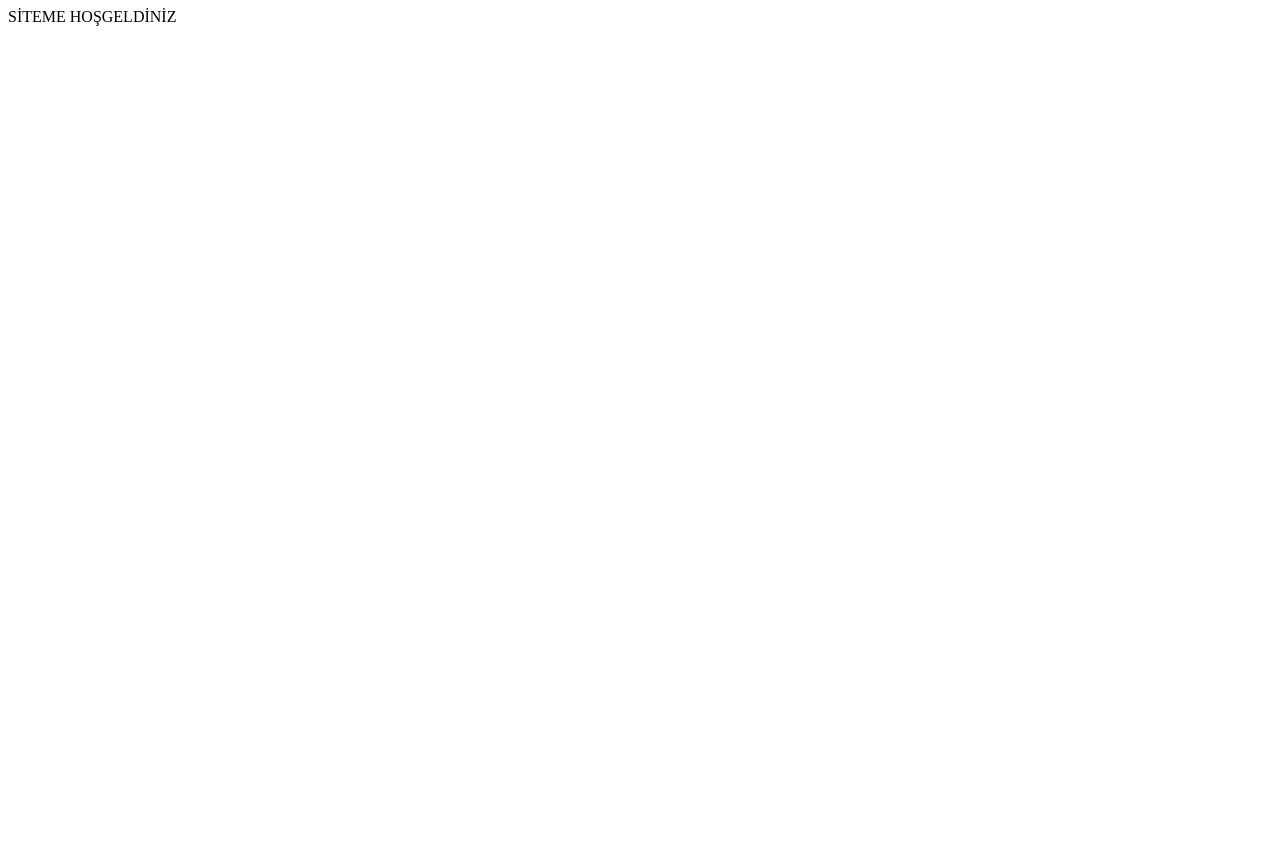
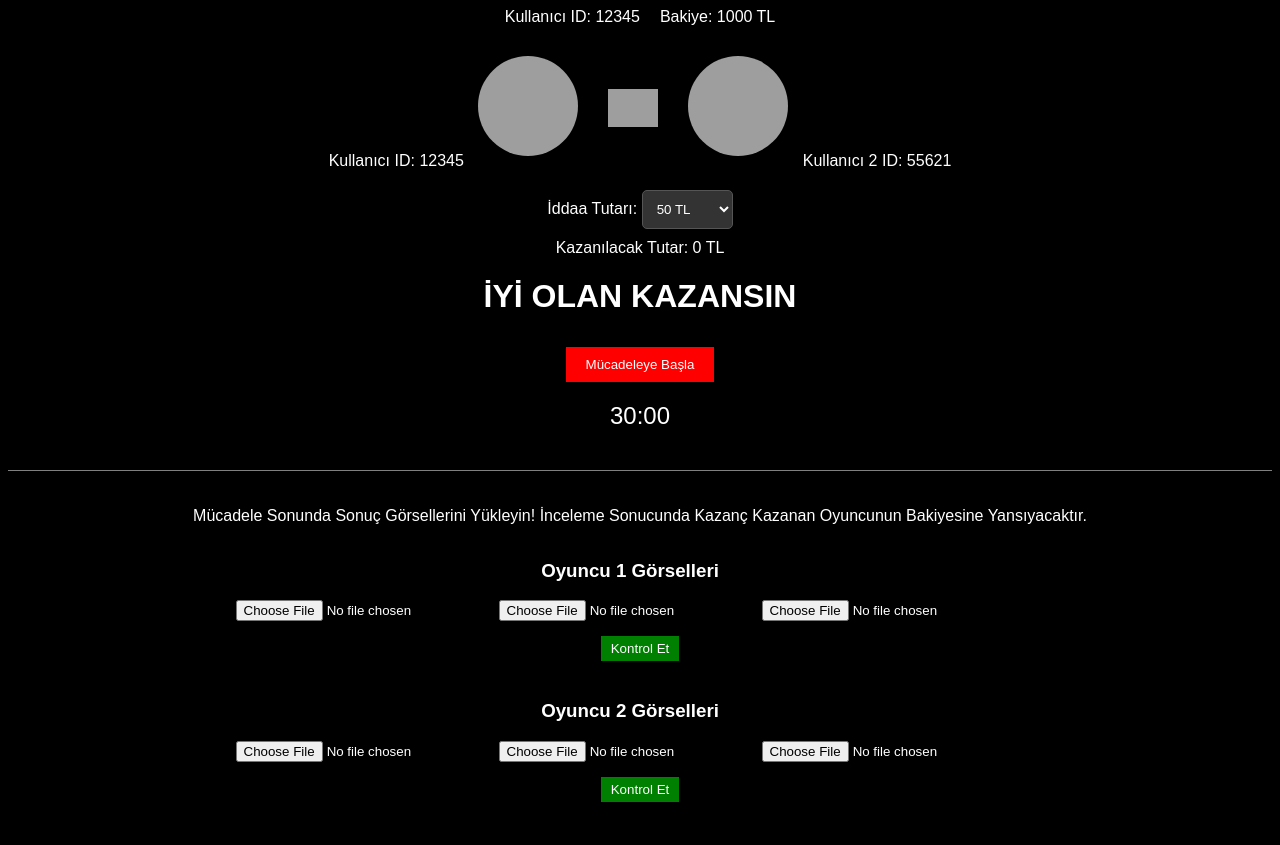
Before and after one commit to Iptvload/sulukcum.githup.io, a plain HTML site: page index.html in a window 1280 px wide. Before the commit the page ends 800 px from the top, so only its background shows below. Drawn offline with Linux system fonts and the light colour scheme; grey boxes are pictures that could not be loaded.

Commit message:
Add files via upload

```diff
--- a/index.html
+++ b/index.html
@@ -1,11 +1,70 @@
 <!DOCTYPE html>
-<html lang="en">
+<html>
 <head>
-    <meta charset="UTF-8">
-    <meta name="viewport" content="width=device-width, initial-scale=1.0">
-    <title>SÜLÜK PAZARI</title>
+    <title>Varmısın İddaaya?</title>
+    <link rel="stylesheet" type="text/css" href="style.css">
 </head>
-<body>
-    SİTEME HOŞGELDİNİZ
+<body class="dark-mode">
+    <header>
+        <div id="user-info">
+            <span id="user-id">Kullanıcı ID: 12345</span>
+            <span id="balance">Bakiye: 1000 TL</span>
+        </div>
+    </header>
+    <main>
+        <div class="user-container">
+            <div class="user-profile">
+              <span>Kullanıcı 1 ID: 12345</span>
+                <img src="https://tasarimfikir.com/wp-content/uploads/profil-fotografi-tasarimi-min.jpg" alt="Kullanıcı 1">
+
+            </div>
+            <img src="https://www.pngall.com/wp-content/uploads/5/Combat-Versus-PNG-Images.png" alt="VS" class="vs-image">
+            <div class="user-profile">
+                <img src="https://tasarimfikir.com/wp-content/uploads/profil-fotografi-tasarimi-min.jpg" alt="Kullanıcı 2">
+                <span>Kullanıcı 2 ID: 55621</span>
+            </div>
+        </div>
+        <div class="bet-container">
+            <label for="bet-amount">İddaa Tutarı:</label>
+            <select id="bet-amount">
+                <option value="50">50 TL</option>
+                <option value="100">100 TL</option>
+                <option value="150">150 TL</option>
+                <option value="200">200 TL</option>
+                <option value="500">500 TL</option>
+                <option value="1000">1000 TL</option>
+            </select>
+        </div>
+        <div id="win-amount">Kazanılacak Tutar: 0 TL</div>
+        <h1 class="title">İYİ OLAN KAZANSIN</h1>
+        <button id="start-button">Mücadeleye Başla</button>
+        <div id="countdown">30:00</div>
+    </main>
+    <footer>
+        <p>Mücadele Sonunda Sonuç Görsellerini Yükleyin! İnceleme Sonucunda Kazanç Kazanan Oyuncunun Bakiyesine Yansıyacaktır.</p>
+        <div class="upload-container">
+            <div class="user-upload">
+                <h3>Oyuncu 1 Görselleri</h3>
+                <div class="upload-row">
+                    <input type="file" id="player1-image1" accept="image/*">
+                    <input type="file" id="player1-image2" accept="image/*">
+                    <input type="file" id="player1-image3" accept="image/*">
+                </div>
+            </div>
+            <button class="check-button" data-link="https://www.r10.net/html-css-xml/3665211-button-nu-nasil-link-haline-getirebilirim.html">Kontrol Et</button>
+        </div>
+        <div class="upload-container">
+            <div class="user-upload">
+                <h3>Oyuncu 2 Görselleri</h3>
+                <div class="upload-row">
+                    <input type="file" id="player2-image1" accept="image/*">
+                    <input type="file" id="player2-image2" accept="image/*">
+                    <input type="file" id="player2-image3" accept="image/*">
+                </div>
+            </div>
+            <button class="check-button" data-link="https://www.r10.net/html-css-xml/3665211-button-nu-nasil-link-haline-getirebilirim.html">Kontrol Et</button>
+        </div>
+    </footer>
+    <script src="script.js"></script>
 </body>
 </html>
--- /dev/null
+++ b/script.js
@@ -0,0 +1,69 @@
+// Varsayılan olarak Kullanıcı ID'sini Kullanıcı 1 ID'si olarak ayarlıyoruz
+const userId = document.getElementById('user-id').textContent;
+document.querySelector('.user-profile:first-child span').textContent = userId;
+
+let timeLeft = 30 * 60; // 30 dakika
+const countdownEl = document.getElementById('countdown');
+const startButton = document.getElementById('start-button');
+let countdownInterval; // Interval değişkenini tanımlıyoruz
+const checkButtons = document.querySelectorAll('.check-button'); // Kontrol Et butonlarını seçiyoruz
+const balanceEl = document.getElementById('balance');
+let balance = parseInt(balanceEl.textContent.split(':')[1].trim()); // Bakiyeyi al
+const betAmountSelect = document.getElementById('bet-amount');
+
+function updateCountdown() {
+    const minutes = Math.floor(timeLeft / 60);
+    let seconds = timeLeft % 60;
+    seconds = seconds < 10 ? '0' + seconds : seconds;
+    countdownEl.innerHTML = `${minutes}:${seconds}`;
+    timeLeft--;
+
+    if (timeLeft === 20 * 60) { // 10 dakika sonra
+        enableCheckButtons(); // Kontrol Et butonlarını aktif hale getir
+    }
+
+    if (timeLeft < 0) {
+        clearInterval(countdownInterval);
+        countdownEl.innerHTML = 'Mücadele Süresi Doldu!';
+        startButton.disabled = false; // Butonu tekrar aktif hale getir
+        disableCheckButtons(); // Kontrol Et butonlarını pasifleştir
+    }
+}
+
+function disableCheckButtons() {
+    checkButtons.forEach(button => {
+        button.disabled = true; // Her Kontrol Et butonunu pasifleştir
+    });
+}
+
+function enableCheckButtons() {
+    checkButtons.forEach(button => {
+        button.disabled = false; // Her Kontrol Et butonunu aktif hale getir
+    });
+}
+
+startButton.addEventListener('click', () => {
+    // Mücadele başlatma işlemleri
+    const betAmount = parseInt(betAmountSelect.value);
+    if (balance >= betAmount) {
+        balance -= betAmount;
+        balanceEl.textContent = `Bakiye: ${balance} TL`;
+        const winAmount = (betAmount * 2) * 0.85; // %15 kesinti
+        document.getElementById('win-amount').textContent = `Kazanılacak Tutar: ${winAmount} TL`;
+        countdownInterval = setInterval(updateCountdown, 1000); // Interval'ı başlatıyoruz
+        startButton.disabled = true; // Butonu pasif hale getir
+        disableCheckButtons(); // Geri sayım başladığında butonlar pasif
+        betAmountSelect.disabled = true; // Bahis seçimi pasif
+    } else {
+        alert('Yetersiz Bakiye!');
+    }
+});
+
+checkButtons.forEach(button => {
+    button.addEventListener('click', () => {
+        const link = button.dataset.link; // Butonun data-link özelliğini al
+        if (link) {
+            window.open(link, '_blank'); // Linki yeni sekmede aç
+        }
+    });
+});
--- /dev/null
+++ b/style.css
@@ -0,0 +1,107 @@
+body.dark-mode {
+    background-color: black;
+    color: white;
+    font-family: sans-serif;
+    text-align: center;
+}
+
+header {
+    margin-bottom: 20px;
+}
+
+#user-info {
+    display: flex;
+    justify-content: center;
+    align-items: center;
+}
+
+#user-info span {
+    margin: 0 10px;
+}
+
+.user-container {
+    display: flex;
+    justify-content: center;
+    align-items: center;
+    margin: 20px 0;
+}
+
+.user-profile img {
+    width: 100px;
+    height: 100px;
+    border-radius: 50%;
+    margin: 10px;
+}
+
+.vs-image {
+    width: 50px;
+    margin: 0 20px;
+}
+
+#start-button {
+    padding: 10px 20px;
+    background-color: red;
+    color: white;
+    border: none;
+    cursor: pointer;
+    margin-top: 10px;
+}
+
+#countdown {
+    font-size: 24px;
+    margin-top: 20px;
+}
+
+footer {
+    margin-top: 40px;
+    padding: 20px;
+    border-top: 1px solid gray;
+}
+
+.upload-container {
+    display: flex;
+    justify-content: center;
+    align-items: center;
+    flex-direction: column; /* Öğeleri dikeyde sırala */
+    margin-bottom: 20px;
+}
+
+.user-upload {
+    display: flex;
+    flex-direction: column;
+    margin-right: 20px;
+}
+
+.upload-row {
+    display: flex;
+    margin-bottom: 5px;
+}
+
+.upload-row input {
+    margin-right: 10px;
+}
+
+.check-button {
+    background-color: green;
+    color: white;
+    border: none;
+    padding: 5px 10px;
+    cursor: pointer;
+    margin-top: 10px; /* Butonu aşağı kaydır */
+}
+
+.bet-container {
+    margin: 10px 0;
+}
+
+#bet-amount {
+    padding: 10px;
+    background-color: #333;
+    color: white;
+    border: 1px solid #555;
+    border-radius: 5px;
+}
+
+#win-amount {
+    margin-top: 10px;
+}
```
